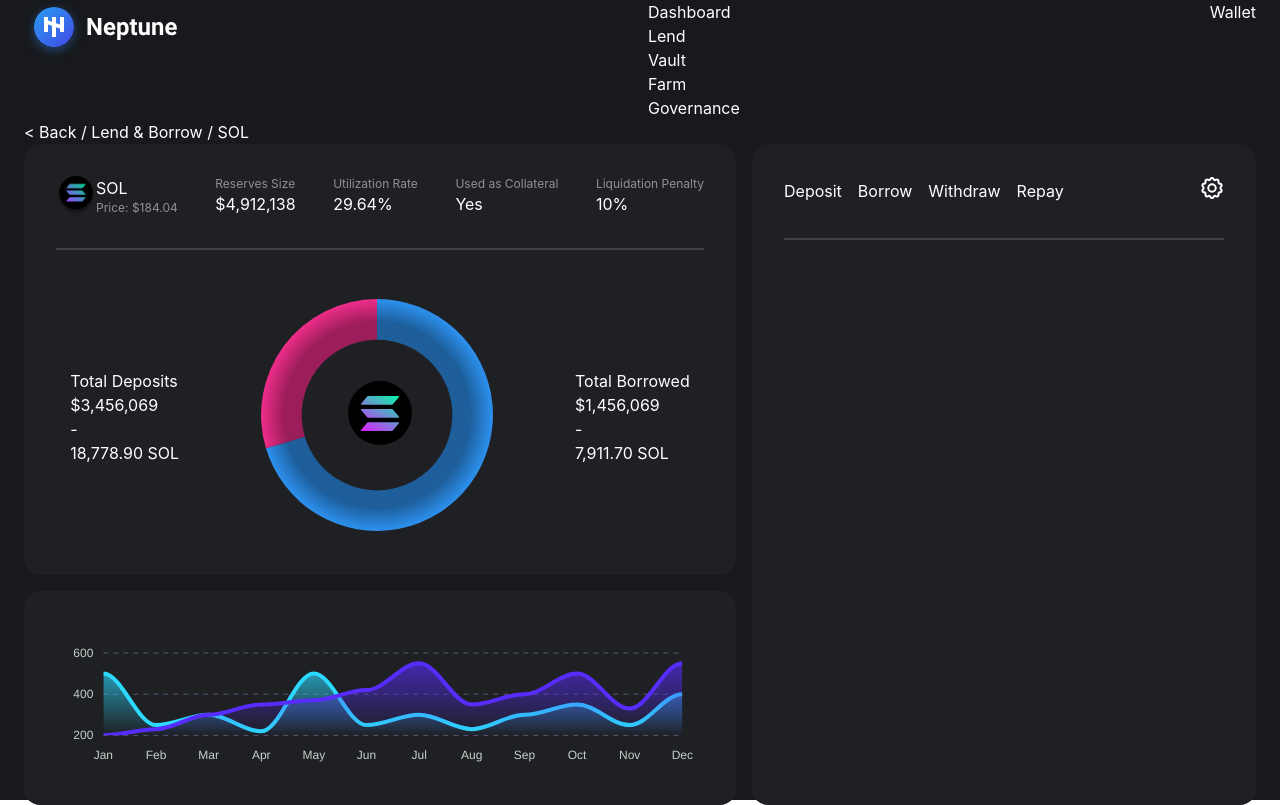
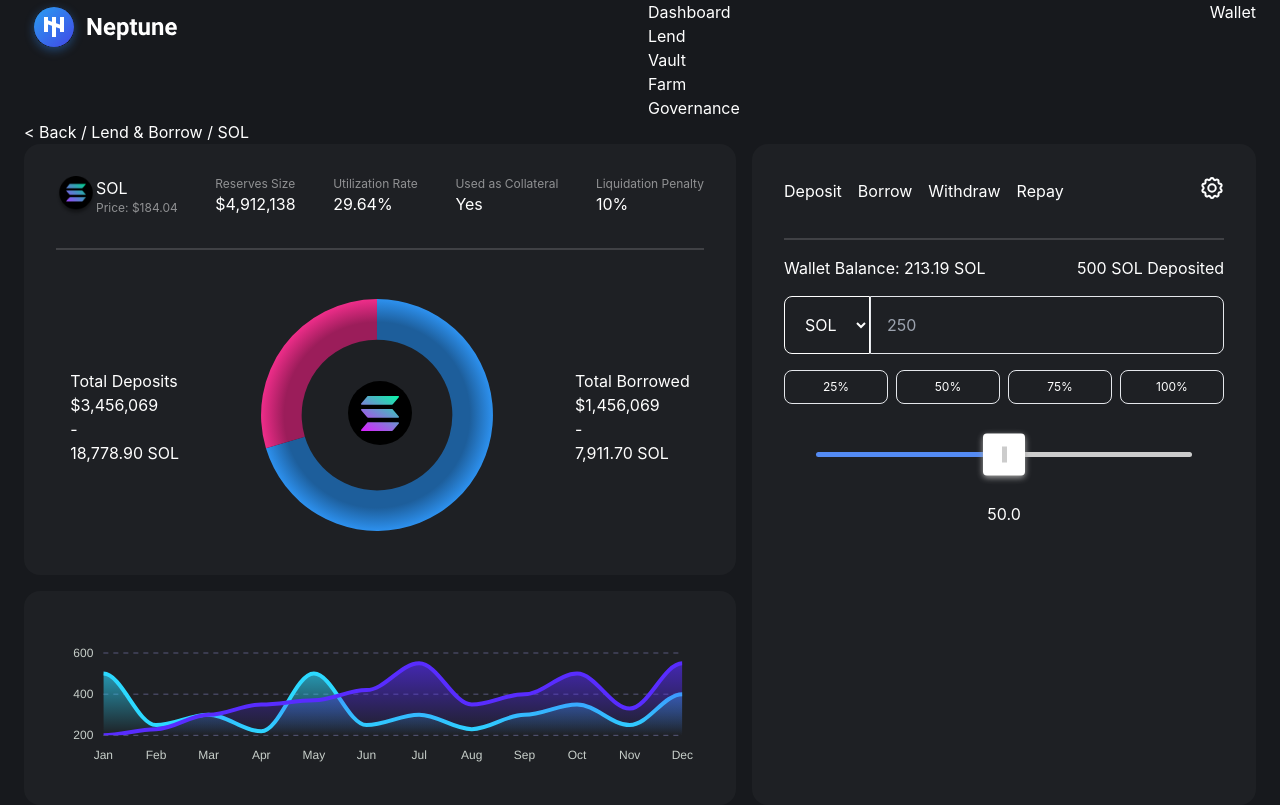
Before and after one commit to HollandPleskac/Neptune-Dapp, a Next.js app in the folder frontend_ui/: page / in a window 1280 px wide. Built offline with nearby package versions, Linux system fonts and the light colour scheme.

Commit message:
update right details with range bar

```diff
--- /dev/null
+++ b/frontend_ui/components/LendAndBorrow/RightDetails/PercentButtons/index.tsx
@@ -0,0 +1,14 @@
+const PercentButtons = () => {
+  const percents = ['25%', '50%', '75%', '100%']
+  return (
+    <div className="flex justify-between mt-4">
+      {
+        percents.map((p, i) => (
+          <button key={i} className="rounded-lg border text-xs text-white w-104px p-2">{p}</button>
+        ))
+      }
+    </div>
+  )
+}
+
+export default PercentButtons
--- /dev/null
+++ b/frontend_ui/components/LendAndBorrow/RightDetails/WalletDetails/index.tsx
@@ -0,0 +1,10 @@
+const WalletDetails = () => {
+  return (
+    <div className="flex justify-between mt-4">
+      <span>Wallet Balance: 213.19 SOL</span>
+      <span>500 SOL Deposited</span>
+    </div>
+  )
+}
+
+export default WalletDetails
--- a/frontend_ui/components/LendAndBorrow/RightDetails/index.tsx
+++ b/frontend_ui/components/LendAndBorrow/RightDetails/index.tsx
@@ -1,3 +1,7 @@
+import WalletDetails from './WalletDetails'
+import RangeBar from '../../common/RangeBar'
+import PercentButtons from './PercentButtons'
+import InputPicker from '../../common/InputPicker'
 import SettingsIcon from './../../../assets/SettingsIcon'
 import styles from './rightDetails.module.scss'
 
@@ -18,6 +22,10 @@
         </div>
       </div>
       <hr className={styles['neptune-right-details__hr']} />
+      <WalletDetails />
+      <InputPicker pickerArray={null} placeholder={250} />
+      <PercentButtons />
+      <RangeBar setValue={() => {}} />
     </div>
   )
 }
--- /dev/null
+++ b/frontend_ui/components/common/InputPicker/index.tsx
@@ -0,0 +1,13 @@
+const InputPicker = ({ pickerArray, placeholder }) => {
+  return (
+    <div className="flex w-full mt-4">
+      <select className="rounded-tl-lg rounded-bl-lg border border-white bg-transparent p-4">
+        <option>SOL</option>
+        <option>NEP</option>
+      </select>
+      <input className="rounded-tr-lg rounded-br-lg border bg-transparent text-white placeholder-gray p-4 w-full" placeholder={placeholder} />
+    </div>
+  )
+}
+
+export default InputPicker
--- /dev/null
+++ b/frontend_ui/components/common/RangeBar/index.tsx
@@ -0,0 +1,88 @@
+
+import React, { useState } from "react"
+import { Range, getTrackBackground } from "react-range"
+
+const STEP = 0.1;
+const MIN = 0;
+const MAX = 100;
+
+const RangeBar = () => {
+  const [values, setValues] = useState([50])
+  return (
+    <div
+      style={{
+        display: "flex",
+        justifyContent: "center",
+        flexWrap: "wrap",
+        margin: "2em"
+      }}
+    >
+      <Range
+        values={values}
+        step={STEP}
+        min={MIN}
+        max={MAX}
+        onChange={(_values) => setValues(_values)}
+        renderTrack={({ props, children }) => (
+          <div
+            onMouseDown={props.onMouseDown}
+            onTouchStart={props.onTouchStart}
+            style={{
+              ...props.style,
+              height: "36px",
+              display: "flex",
+              width: "100%"
+            }}
+          >
+            <div
+              ref={props.ref}
+              style={{
+                height: "5px",
+                width: "100%",
+                borderRadius: "4px",
+                background: getTrackBackground({
+                  values: values,
+                  colors: ["#548BF4", "#ccc"],
+                  min: MIN,
+                  max: MAX
+                }),
+                alignSelf: "center"
+              }}
+            >
+              {children}
+            </div>
+          </div>
+        )}
+        renderThumb={({ props, isDragged }) => (
+          <div
+            {...props}
+            style={{
+              ...props.style,
+              height: "42px",
+              width: "42px",
+              borderRadius: "4px",
+              backgroundColor: "#FFF",
+              display: "flex",
+              justifyContent: "center",
+              alignItems: "center",
+              boxShadow: "0px 2px 6px #AAA"
+            }}
+          >
+            <div
+              style={{
+                height: "16px",
+                width: "5px",
+                backgroundColor: isDragged ? "#548BF4" : "#CCC"
+              }}
+            />
+          </div>
+        )}
+      />
+      <output style={{ marginTop: "30px" }} id="output">
+        {values[0].toFixed(1)}
+      </output>
+    </div>
+  );
+}
+
+export default RangeBar
--- a/frontend_ui/package.json
+++ b/frontend_ui/package.json
@@ -15,6 +15,7 @@
     "react-apexcharts": "^1.3.9",
     "react-chartjs-2": "^4.0.1",
     "react-dom": "17.0.2",
+    "react-range": "^1.8.12",
     "tailwindcss": "^3.0.15"
   },
   "devDependencies": {
--- a/frontend_ui/styles/globals.css
+++ b/frontend_ui/styles/globals.css
@@ -1,7 +1,7 @@
 @tailwind base;
 @tailwind components;
 @tailwind utilities;
-html,
+
 body {
   padding: 0;
   margin: 0;
@@ -9,11 +9,15 @@
     Ubuntu, Cantarell, Fira Sans, Droid Sans, Helvetica Neue, sans-serif;
   color: #fff;
   height: 100%;
-  min-width: 100vh;
+  min-height: 100%;
+  min-width: 100vw;
+  overflow: auto;
 }
 
 body > div{
   height: 100%;
+  min-height: 100%;
+  overflow: auto;
 }
 
 a {
--- a/frontend_ui/tailwind.config.js
+++ b/frontend_ui/tailwind.config.js
@@ -19,6 +19,7 @@
         body: "77rem",
         dashboardLeft: "44.5rem",
         dashboardRight: "31.5rem",
+        "104px": "6.5rem"
       }
     },
   },
```
Also changed, not shown: 1 other file (tests, documents, lock files or other folders).
